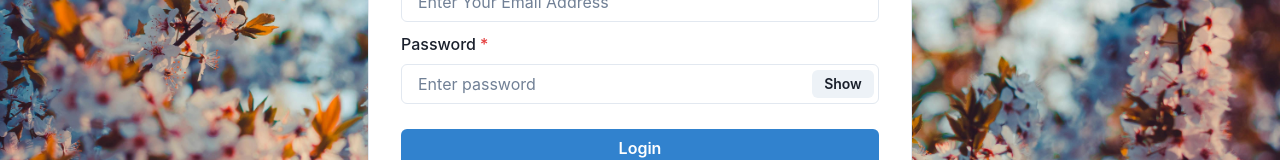
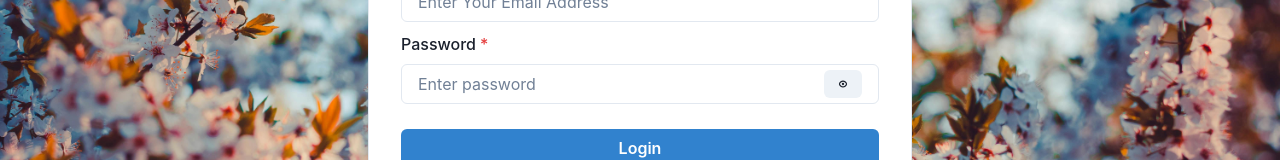
Before and after one commit to adarshshan/QuickChat-frontend, a React (Create React App) app: page / in a window 1280 px wide. Shown: the part 274-434 px from the top of the page. Built offline with nearby package versions, Linux system fonts and the light colour scheme.

Commit message:
react-icons added

```diff
--- a/package.json
+++ b/package.json
@@ -15,6 +15,7 @@
     "framer-motion": "^11.1.9",
     "react": "^18.3.1",
     "react-dom": "^18.3.1",
+    "react-icons": "^5.2.1",
     "react-lottie": "^1.2.4",
     "react-notification-badge": "^1.5.1",
     "react-router-dom": "^6.23.1",
--- a/src/components/Authentication/Login.jsx
+++ b/src/components/Authentication/Login.jsx
@@ -1,6 +1,7 @@
 import { Button, FormControl, FormLabel, Input, InputGroup, InputRightElement, VStack, useToast } from '@chakra-ui/react';
 import axios from 'axios';
 import React, { useState } from 'react'
+import { GrFormView, GrFormViewHide } from 'react-icons/gr';
 import { useNavigate } from 'react-router-dom';
 
 const Login = () => {
@@ -85,7 +86,7 @@ const Login = () => {
                     />
                     <InputRightElement width="4.5rem">
                         <Button h="1.75rem" size="sm" onClick={handleClick}>
-                            {show ? "Hide" : "Show"}
+                            {show ? <GrFormViewHide /> : <GrFormView />}
                         </Button>
                     </InputRightElement>
                 </InputGroup>
--- a/src/components/Authentication/Signup.jsx
+++ b/src/components/Authentication/Signup.jsx
@@ -2,6 +2,7 @@ import { Button, FormControl, FormLabel, Input, InputGroup, InputRightElement, V
 import axios from 'axios';
 import React, { useState } from 'react'
 import { useNavigate } from 'react-router-dom';
+import { GrFormView, GrFormViewHide } from "react-icons/gr";
 
 const Signup = () => {
     const [show, setShow] = useState(false);
@@ -160,7 +161,7 @@ const Signup = () => {
                     />
                     <InputRightElement width="4.5rem">
                         <Button h="1.75rem" size="sm" onClick={handleClick}>
-                            {show ? "Hide" : "Show"}
+                            {show ? <GrFormViewHide /> : <GrFormView />}
                         </Button>
                     </InputRightElement>
                 </InputGroup>
@@ -175,7 +176,7 @@ const Signup = () => {
                     />
                     <InputRightElement width="4.5rem">
                         <Button h="1.75rem" size="sm" onClick={handleClick}>
-                            {show ? "Hide" : "Show"}
+                            {show ? <GrFormViewHide /> : <GrFormView />}
                         </Button>
                     </InputRightElement>
                 </InputGroup>
```
Also changed, not shown: 1 other file (tests, documents, lock files or other folders).
